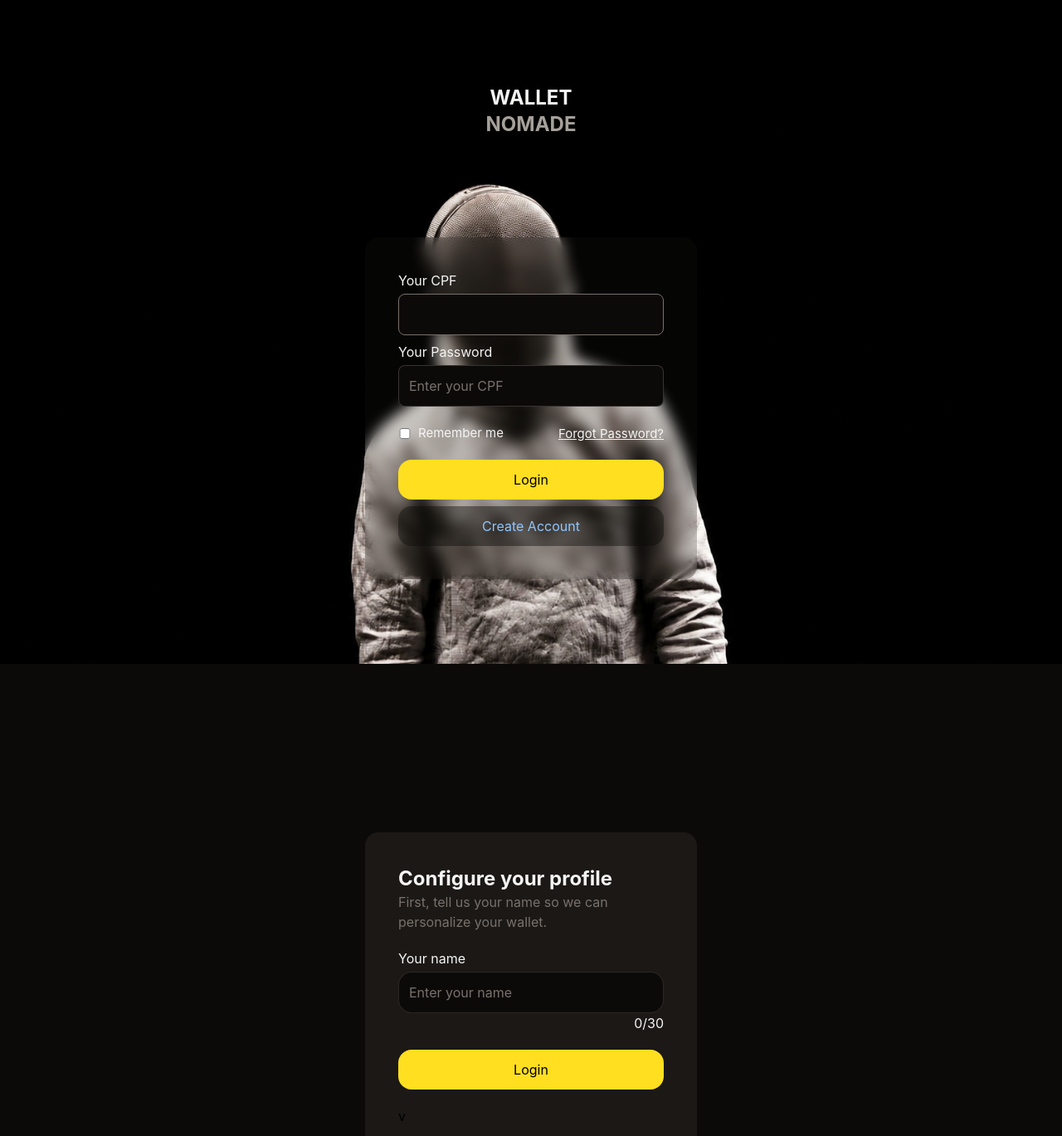
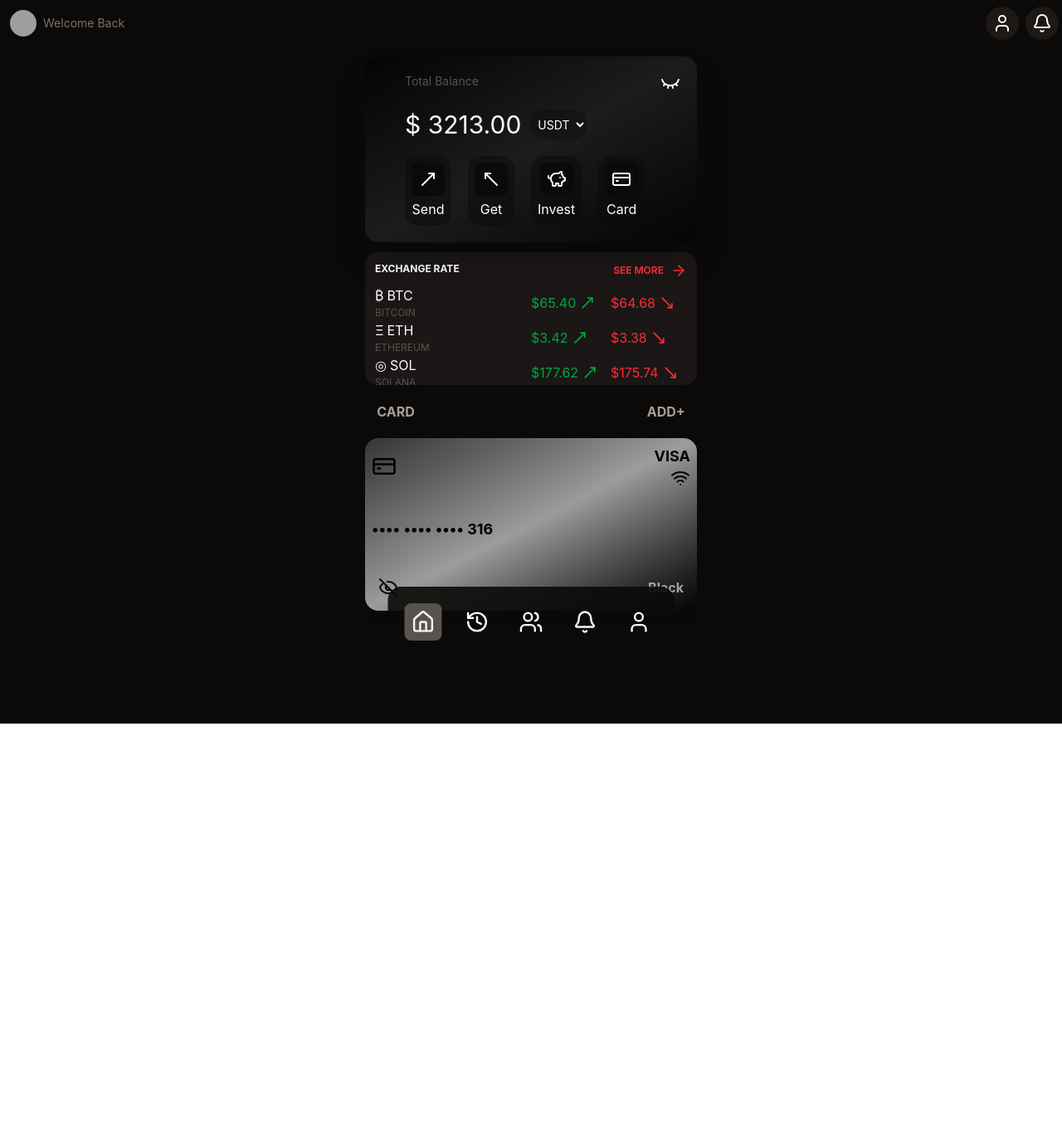
Before and after one commit to ryankennedydev/wallet-ui, a React (Vite) app: page /home in a window 1280 px wide. Shown: the top 1369 px of the page at 83% size. After the commit the page ends 872 px from the top, so only its background shows below. Built offline with nearby package versions, Linux system fonts and the light colour scheme; grey boxes are pictures that could not be loaded.

Commit message:
create routs and add routs

```diff
--- a/package.json
+++ b/package.json
@@ -14,6 +14,7 @@
     "lucide-react": "^1.31.0",
     "react": "^19.2.7",
     "react-dom": "^19.2.7",
+    "react-router-dom": "^7.18.2",
     "tailwindcss": "^4.3.3"
   },
   "devDependencies": {
--- a/src/App.jsx
+++ b/src/App.jsx
@@ -1,23 +1,75 @@
 import React, { useState } from 'react'
+import { createBrowserRouter, RouterProvider } from 'react-router-dom'
 
 import Wallet from './components/wallet'
-import MoneyGlobal from './components/MoneyGlobal'
 import Login from './components/login'
 import Configureprofile from './components/Configureprofile'
+import Createaccount from './components/createaccount'
+import Send from './components/send'
 
 const App = () => {
-  const [name,setName ] = useState("Ryan")
-  const [saldo,setSaldo] = useState(3213)
 
+  const [name, setName] = useState("")
+  const [saldo, setSaldo] = useState(3213)
+  const [view, setView] = useState(false)
+  const [coin, setCoin] = useState("$")
+
+  const router = createBrowserRouter([
+    {
+      path: "/wallet",
+      element: (
+        <Wallet
+          name={name}
+          saldo={saldo}
+          setSaldo={setSaldo}
+          view={view}
+          setView={setView}
+          coin={coin}
+          setCoin={setCoin}
+        />
+      )
+    },
+
+    {
+      path: "/",
+      element: <Login />
+    },
+
+    {
+      path: "/createaccount",
+      element: <Createaccount />
+    },
+
+    {
+      path: "/configure",
+      element: (
+        <Configureprofile
+          name={name}
+          setName={setName}
+        />
+      )
+    },
+    {
+      path: "/send",
+      element: (
+        <Send
+          coin={coin} saldo={saldo} view={view} setSaldo={setSaldo}
+        />
+      )
+    },
+
+    {
+      path: "/home",
+      element: (
+        <Wallet
+          coin={coin} saldo={saldo} view={view} setSaldo={setSaldo} name={name} setView={setView} setCoin={setCoin}/>
+      )
+    }
+
+  ])
 
   return (
-    <div>
-      <Login />
-      < Configureprofile name={name} setName={setName}/>
-      <Wallet name={name} saldo={saldo} setSaldo={setSaldo}/>
-
-    </div>
-
+    <RouterProvider router={router} />
   )
 }
 
--- a/src/components/Configureprofile.jsx
+++ b/src/components/Configureprofile.jsx
@@ -1,14 +1,18 @@
 import React, { useState } from 'react'
-
+import { useNavigate } from 'react-router-dom'
 const Configureprofile = ({name, setName}) => {
 
+  navigation = useNavigate()
 
   const [valuename,setvaluename] = useState("")
 
+
+
   const nameadd = () => {
-    if (valuename && valuename.length <=30) {
+    if (valuename && valuename.length <=20 ) {
       setName(valuename)
       setvaluename("")
+      navigation("/home")
     }
   }
 
@@ -25,7 +29,7 @@ const Configureprofile = ({name, setName}) => {
                 <h1 className='text-stone-100'>Your name</h1>
                 <div className='flex items-end flex-col'>
                   <input value={valuename} onChange={((e) => setvaluename(e.target.value))} placeholder='Enter your name' className=' outline-none w-full p-3 rounded-2xl text-stone-500 bg-stone-950 border-1 border-stone-600/40 placeholder:text-stone-500 ' type="text"  />
-                  <h1 className={`${valuename.length > 30 ? "text-red-500" :"text-stone-100" }`}>{valuename ? valuename.length : "0"}/30</h1>
+                  <h1 className={`${valuename.length > 20 ? "text-red-500" :"text-stone-100" }`}>{valuename ? valuename.length : "0"}/20</h1>
 
                 </div>
 
@@ -33,8 +37,8 @@ const Configureprofile = ({name, setName}) => {
               </div>
 
               <div>
-                  <button onClick={nameadd}  className="w-full bg-yellow-300 p-3 rounded-2xl active:scale-99 ">Login</button>
-                </div>v
+                  <button onClick={nameadd}  className="w-full bg-yellow-300 p-3 rounded-2xl  active:scale-99 ">Continue</button>
+                </div>
 
           </div>
       </main>
--- /dev/null
+++ b/src/components/Navbar.jsx
@@ -0,0 +1,25 @@
+import React, { useState } from 'react'
+
+import { HomeIcon,History,Users,Bell,User } from 'lucide-react'
+import { useNavigate } from 'react-router-dom'
+
+const Navbar = () => {
+
+  const navigate = useNavigate()
+
+  const [bgicon,setBgicon] = useState("home")
+
+  return (
+    <section className="w-screen ">
+  <div className="fixed bottom-0 mb-2 backdrop:blur-6xl left-1/2 -translate-x-1/2  flex items-center text-stone-100 gap-5 bg-stone-950/90  z-100  p-5 rounded-2xl ">
+    <HomeIcon  onClick={(e) => {setBgicon("home"); navigate("/home")}} size={45} className={` p-2 rounded-lg ${bgicon === "home" ? "bg-stone-600" : ""}`}/>
+    <History onClick={(e) => {setBgicon("home"); navigate("/history")}} size={45} className={` p-2 rounded-lg ${bgicon === "history" ? "bg-stone-600" : ""}`}/>
+    <Users onClick={(e) => setBgicon("users")} size={45} className={` p-2 rounded-lg ${bgicon === "users" ? "bg-stone-600" : ""}`}/>
+    <Bell onClick={(e) => setBgicon("bell")} size={45} className={` p-2 rounded-lg ${bgicon === "bell" ? "bg-stone-600" : ""}`}/>
+    <User onClick={(e) => setBgicon("user")} size={45} className={` p-2 rounded-lg ${bgicon === "user" ? "bg-stone-600" : ""}`}/>
+  </div>
+</section>
+  )
+}
+
+export default Navbar
--- /dev/null
+++ b/src/components/createaccount.jsx
@@ -0,0 +1,19 @@
+import React from 'react'
+import { Hammer } from 'lucide-react'
+
+const Createaccount = () => {
+  return (
+    <div>
+      <main className="flex justify-center items-center w-screen h-screen bg-stone-950 bg-cover bg-center bg-no-repeat ">
+            <section className="flex flex-col gap-30 items-center">
+                <div className='flex gap-2 items-center group'>
+                    <Hammer  size={30} className='text-stone-400 transition-all duration-200 ease-in group-hover:scale-115'/>
+                    <h1 className='text-3xl font-bold text-stone-400'>EM BREVE</h1>
+                </div>
+            </section>
+        </main>
+    </div>
+  )
+}
+
+export default Createaccount
--- a/src/components/historic.jsx
+++ b/src/components/historic.jsx
@@ -7,8 +7,7 @@ const Historic = ({
   newsend,
   saldo,
   historiclist,
-  setHistoriclist,
-}) => {
+  setHistoriclist,}) => {
   const [activeall, setactived] = useState(null);
   const [viewevery, setviewevery] = useState(false)
 
--- a/src/components/login.jsx
+++ b/src/components/login.jsx
@@ -1,16 +1,27 @@
 import React, { useState } from "react";
 import backgroundLogin from "../assets/backgroundlogin3.png";
 import backgroundMobile from "../assets/backgroundmobile.png";
+
+import { useNavigate } from "react-router-dom";
+
 const Login = () => {
   const [userlogin, setuserLogin] = useState("");
   const [passwordlogin, setpasswordlogin] = useState("");
 
+  const [activedsalve,setactivedsalve] = useState(false)
+
+  const navigate = useNavigate()
+
+
   const loginclick = (e) => {
 
     if (userlogin && passwordlogin) {
-      return alert("teste");
+      return navigate("/configure");
     }
   };
+  const create = () => {
+    return navigate("/createaccount")
+  }
   return (
     <main
       className="flex justify-center items-center w-screen h-screen bg-stone-950 bg-cover bg-center bg-no-repeat "
@@ -29,8 +40,7 @@ const Login = () => {
               <input
                 value={userlogin}
                 onChange={(e) => setuserLogin(e.target.value)}
-                className={`p-3 rounded-lg outline-none bg-stone-950 border-1 border placeholder:text-stone-500 text-stone-500 border-stone-500/40"
-                placeholder="Enter your CPF `}
+                className={`p-3 rounded-lg outline-none bg-stone-950 border-1  placeholder:text-stone-500 text-stone-500 border-stone-500/40 `} placeholder="000-000-000-00"
                 type="email"
                 name=""
                 id=""
@@ -42,7 +52,7 @@ const Login = () => {
                 value={passwordlogin}
                 onChange={(e) => setpasswordlogin(e.target.value)}
                 className="p-3 rounded-lg outline-none bg-stone-950 border-1 border placeholder:text-stone-500 text-stone-500 border-stone-500/40"
-                placeholder="Enter your CPF"
+                placeholder="Enter your password"
                 type="email"
                 name=""
                 id=""
@@ -50,7 +60,7 @@ const Login = () => {
             </div>
           </main>
           <div>
-            <main className=" justify-between flex  ">
+            <main className=" items-center flex  flex-col  ">
               <div className="flex gap-2 items-center ">
                 <input className="w-4" type="checkbox" name="" id="" />
                 <h1 className="text-stone-100 text-[15px]">Remember me</h1>
@@ -67,7 +77,7 @@ const Login = () => {
             <button onClick={loginclick} className="w-full bg-yellow-300 p-3 rounded-2xl active:scale-99 ">
               Login
             </button>
-            <button className="w-full backdrop-blur-3xl bg-stone-950/40 text-blue-300 p-3 rounded-2xl">
+            <button onClick={create} className="w-full backdrop-blur-3xl bg-stone-950/40 text-blue-300 p-3 rounded-2xl">
               Create Account{" "}
             </button>
           </div>
--- a/src/components/wallet.jsx
+++ b/src/components/wallet.jsx
@@ -1,50 +1,100 @@
 import { User, Bell } from "lucide-react"
+
 import Card from "./card"
 import MoneyGlobal from "./MoneyGlobal"
-import { useState } from "react"
 import AreaCard from "./AreaCard"
-import Send from "./send.jsx"
-const Wallet = ({name,saldo,setSaldo}) => {
+import Navbar from "./Navbar.jsx"
+
+const Wallet = ({
+  name,
+  saldo,
+  setSaldo,
+  view,
+  setView,
+  coin,
+  setCoin
+}) => {
+
+  return (
+
+    <section className="min-h-screen w-screen bg-stone-950 pb-24">
+
+      {/* HEADER */}
+
+      <header className="flex justify-between bg-stone-950">
+
+        <div className="flex items-center gap-2 m-1 p-2">
+
+          <img
+            className="w-8 h-8 rounded-full"
+            src="https://encrypted-tbn0.gstatic.com/images?q=tbn:ANd9GcRfjtGvdcDXhvvVWgjNWR7G-bfWseWvP9y0RN5_wyg1rg&s=10"
+            alt="Profile"
+          />
+
+          <div>
+
+            <p className="text-stone-500 text-sm">
+              Welcome Back
+            </p>
+
+            <h1 className="font-bold text-white">
+              {name}
+            </h1>
+
+          </div>
+
+        </div>
+
+        <div className="flex gap-2 m-1 items-center">
+
+          <button className="text-white p-2 rounded-full w-10 h-10 bg-stone-900">
+            <User />
+          </button>
+
+          <button className="text-white p-2 rounded-full w-10 h-10 bg-stone-900">
+            <Bell />
+          </button>
+
+        </div>
+
+      </header>
 
 
-  const [view,setView] = useState(false)
-  const [coin,setCoin] = useState("$")
+      {/* BALANCE */}
 
-  return (
-    <section className='h-screen w-screen  bg-stone-950 justify-center  '>
-      <div className="justify-between flex  bg-stone-950">
-            <div className="flex gap-2 items-center m-1 p-2 ">
-                <img className="w-8 h-8 rounded-full" src='https://encrypted-tbn0.gstatic.com/images?q=tbn:ANd9GcRfjtGvdcDXhvvVWgjNWR7G-bfWseWvP9y0RN5_wyg1rg&s=10' alt="teste" />
-                <div>
-                    <p className="text-stone-500  text-sm">Welcome Back</p>
-                    <h1 className="font-bold text-white">{name}</h1>
-                </div>
-            </div>
-            <div className="flex gap-2 m-1 items-center">
+      <div className="py-3">
 
-                    <User className="text-white  p-2 rounded-full w-10 h-10 bg-stone-900"/>
-
-
-                    <Bell className="text-white p-2 rounded-full w-10 h-10 bg-stone-900" />
-
-            </div>
-      </div>
-
-      <div className=" h-60 bg-linear-120 bg-stone-950  ">
-        <Card saldo={saldo} setSaldo={setSaldo} coin={coin} setCoin={setCoin} view={view} setView={setView} />
+        <Card
+          saldo={saldo}
+          setSaldo={setSaldo}
+          coin={coin}
+          setCoin={setCoin}
+          view={view}
+          setView={setView}
+        />
 
       </div>
 
-      <div>
-        <MoneyGlobal coin={coin} saldo={saldo}/>
 
-      </div>
+      {/* GLOBAL MONEY */}
 
-      <div>
-        < AreaCard />
-        <Send coin={coin} saldo={saldo} view={view} setSaldo={setSaldo}/>
-      </div>
+      <MoneyGlobal
+        coin={coin}
+        saldo={saldo}
+      />
+
+
+      {/* CARDS */}
+
+      <AreaCard />
+
+
+      {/* NAVBAR */}
+
+      <Navbar />
+
     </section>
+
   )
 }
 
```
Also changed, not shown: 1 other file (tests, documents, lock files or other folders).
